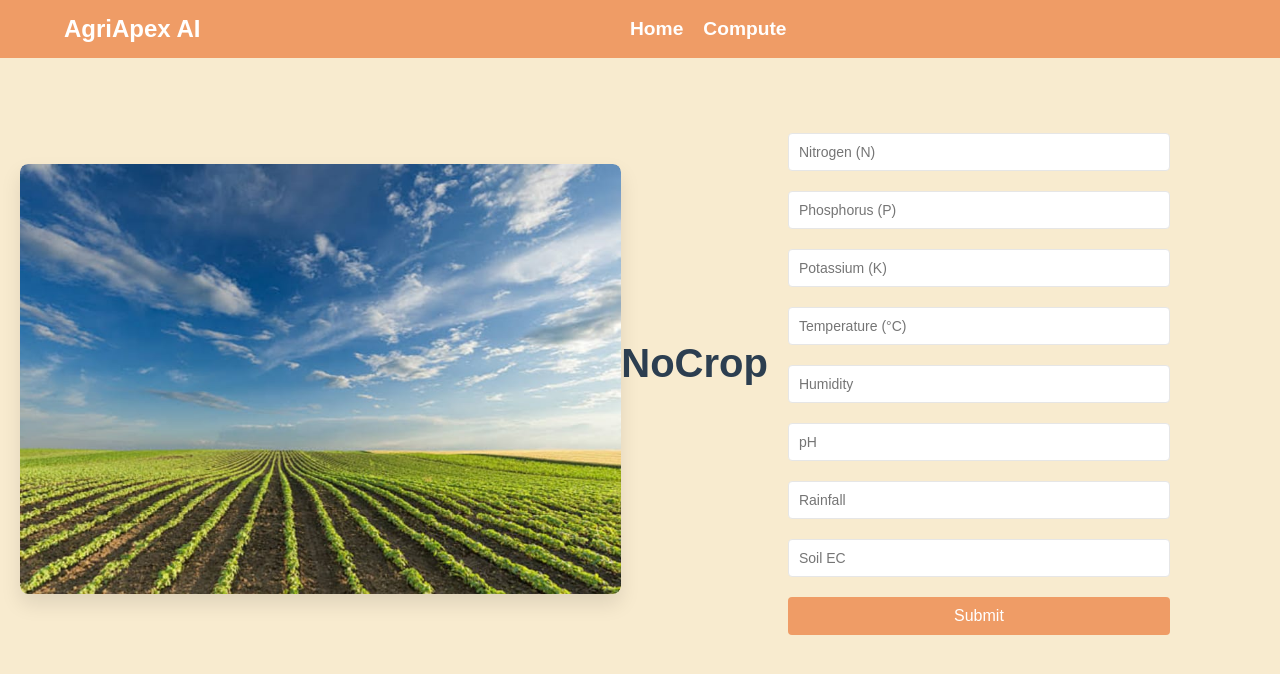
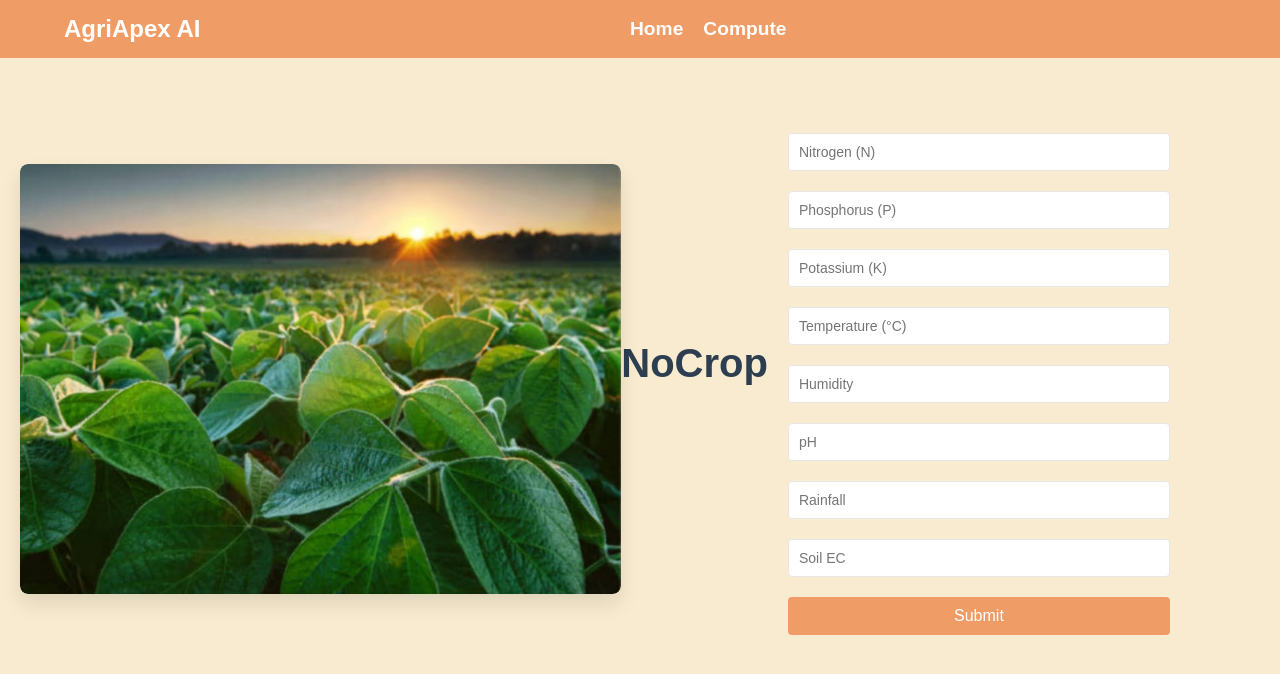
Before and after one commit to makwanaom/Crop-Prediction, a React (Vite) app: page / in a window 1280 px wide. Shown: the top 674 px of the page. Built offline with nearby package versions, Linux system fonts and the light colour scheme.

Commit message:
slider bug solved

```diff
--- a/src/Components/Home/Home.css
+++ b/src/Components/Home/Home.css
@@ -11,28 +11,35 @@
     overflow: hidden;
     border-radius: 8px;
     box-shadow: 0 10px 20px rgba(0, 0, 0, 0.1);
+    position: relative; /* Add position relative to the parent container */
 }
 
-.wrapper {
+.slider {
     display: flex;
-    width: 100%;
-    overflow-x: hidden;
-    scroll-snap-type: x mandatory;
+    width: 300%; /* 3 images, so 300% */
+    animation: slide 9s infinite; /* 3s per image for a total of 9s */
 }
 
 .img {
-    width: 100%;
-    scroll-snap-align: start;
+    width: 33.33%; /* Each image takes 1/3 of the slider width */
+    flex-shrink: 0;
     border-radius: 8px;
+}
+
+@keyframes slide {
+    0% { transform: translateX(0); }
+    33.33% { transform: translateX(0); }
+    33.34% { transform: translateX(-33.33%); }
+    66.66% { transform: translateX(-33.33%); }
+    66.67% { transform: translateX(-66.66%); }
+    100% { transform: translateX(-66.66%); }
 }
 
 .input-container {
     width: 35%;
     padding: 20px;
-    /* box-shadow: 0 10px 20px rgba(0, 0, 0, 0.1);  */
     border-radius: 8px;
     margin-right: 70px;
-
 }
 
 form {
@@ -71,7 +78,6 @@ input:focus, button:focus {
     border-color: #555;
 }
 
-
 @media screen and (max-width: 768px) {
     .flex {
         flex-direction: column;
@@ -88,8 +94,4 @@ input:focus, button:focus {
         margin-right: 0;
         padding: 10px;
     }
-
-    .wrapper {
-        scroll-snap-type: none;
-    }
 }
--- a/src/Components/Home/Home.jsx
+++ b/src/Components/Home/Home.jsx
@@ -222,7 +222,7 @@ const Home = () => {
     return (
         <div className='flex'>
             <div className='for-img'>
-                <div ref={sliderRef} className='wrapper'>
+            <div className='slider'>
                     <img className='img' src={Crop} alt="image here" />
                     <img className='img' src={Crop2} alt="image here" />
                     <img className='img' src={Crop3} alt="image here" />
```
Lines whose indentation alone changed are shown as unchanged.
